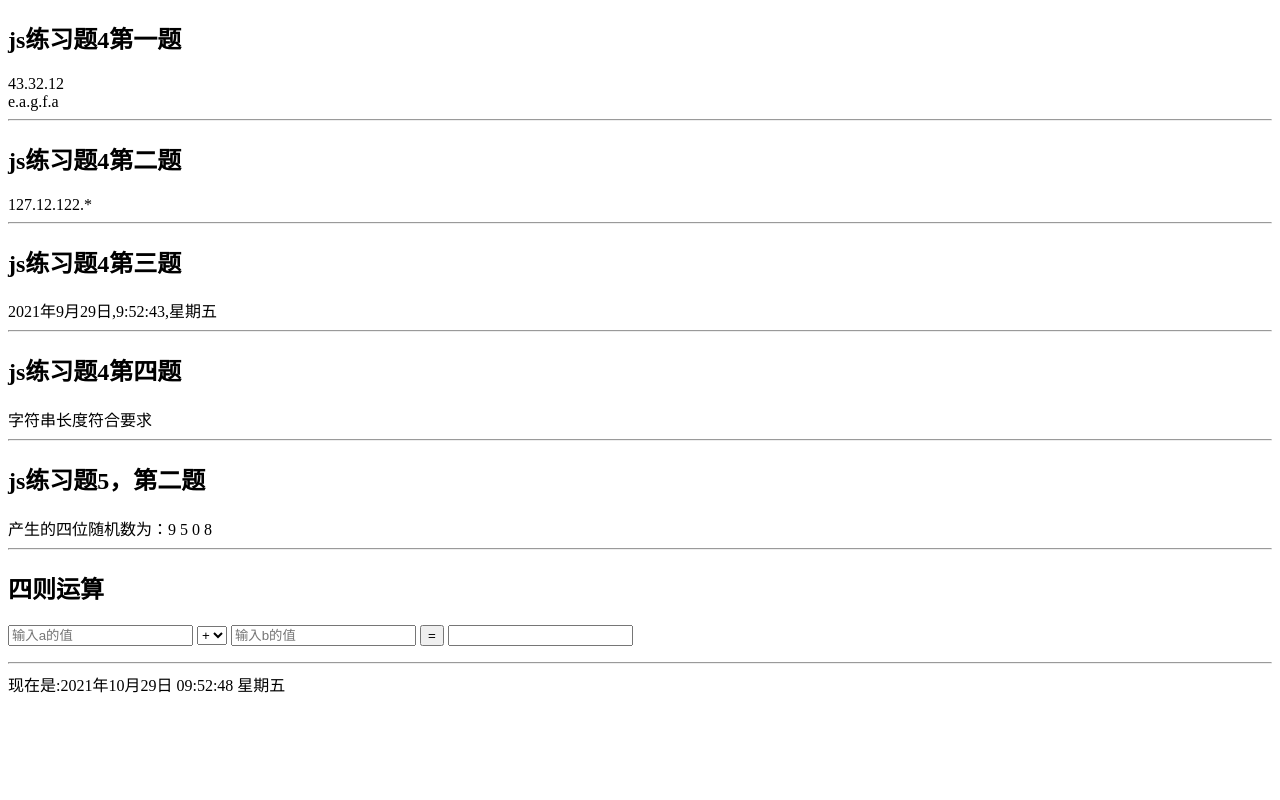
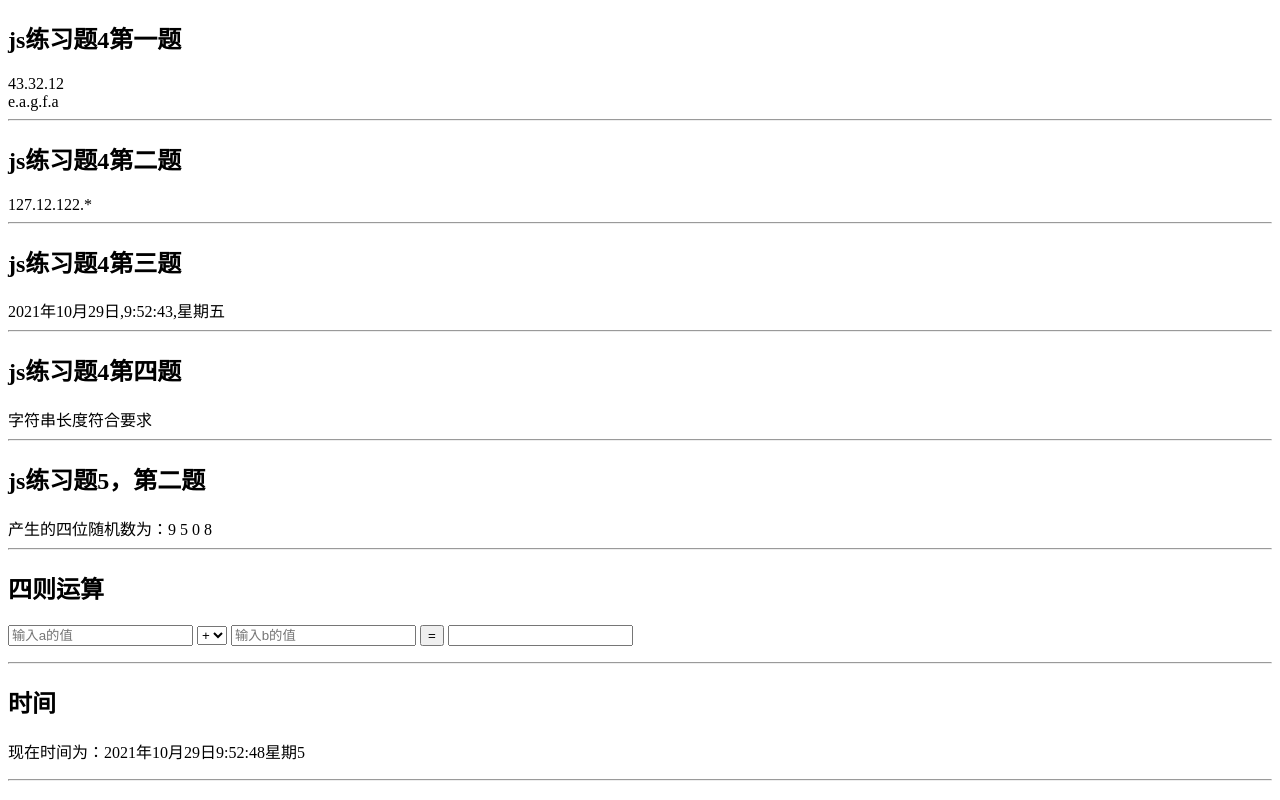
Before and after one commit to xy68/xx, a plain HTML site: page jsq.html in a window 1280 px wide. Drawn offline with Linux system fonts and the light colour scheme.

Commit message:
修改作业

```diff
--- a/jsq.html
+++ b/jsq.html
@@ -13,7 +13,7 @@
 				num=num.split('.');
 				for (i in num){
 					zu=num[i]+'.';
-					str=num.reverse(zu).join('.');
+					str=num.reverse().join('.');
 				}
 				document.write(str+'<br>');
 			}
@@ -40,7 +40,7 @@
 			document.write('<h2>js练习题4第三题</h2>')
 			let d=new Date();
 			let week='日一二三四五六';
-			document.write(`${d.getFullYear()}年${d.getMonth()}月${d.getDate()}日,${d.getHours()}:${d.getMinutes()}:${d.getSeconds()},星期${week[d.getDay()]}`);
+			document.write(`${d.getFullYear()}年${d.getMonth()+1}月${d.getDate()}日,${d.getHours()}:${d.getMinutes()}:${d.getSeconds()},星期${week[d.getDay()]}`);
 			document.write('<hr>');
 		}
 		{
@@ -142,35 +142,24 @@
 			document.write('<hr>');
 		}
 		{
-			let div=document.createElement('div');
-			div.setAttribute('id','clock');
-			document.body.appendChild(div);
-			var clock = new Clock();
-			clock.display(document.getElementById("clock"));
-			function Clock() {
-				var date = new Date();
-				this.year = date.getFullYear();
-				this.month = date.getMonth() + 1;
-				this.date = date.getDate();
-				this.day = new Array("星期日", "星期一", "星期二", "星期三", "星期四", "星期五", "星期六")[date.getDay()];
-				this.hour = date.getHours() < 10 ? "0" + date.getHours() : date.getHours();
-				this.minute = date.getMinutes() < 10 ? "0" + date.getMinutes() : date.getMinutes();
-				this.second = date.getSeconds() < 10 ? "0" + date.getSeconds() : date.getSeconds();
-				this.toString = function() {
-				return "现在是:" + this.year + "年" + this.month + "月" + this.date + "日 " + this.hour + ":" + this.minute + ":" + this.second + " " + this.day;
-			};
-				this.toSimpleDate = function() {
-					return this.year + "-" + this.month + "-" + this.date;
-				};
-				this.toDetailDate = function() {
-					return this.year + "-" + this.month + "-" + this.date + " " + this.hour + ":" + this.minute + ":" + this.second;
-				};
-				this.display = function(ele) {
-					var clock = new Clock();
-					ele.innerHTML = clock.toString();
-					window.setTimeout(function() {clock.display(ele);}, 1000);
-				};
+			document.write('<h2>时间</h2>');
+			let p=document.createElement('p');
+			document.body.appendChild(p);
+			function getDate(){
+				let r=new Date();
+				let y=r.getFullYear();
+				let n=r.getMonth()+1;
+				let d=r.getDate();
+				let h=r.getHours();
+				let m=r.getMinutes();
+				let s=r.getSeconds();
+				let w=r.getDay();
+				let sj='现在时间为：'+y+'年'+n+'月'+d+'日'+h+':'+m+':'+s+'星期'+w;
+				p.textContent=sj;
 			}
+			getDate();
+			setInterval(getDate,1000);
+			document.write('<hr>');
 		}
 		</script>
 	</body>
```
